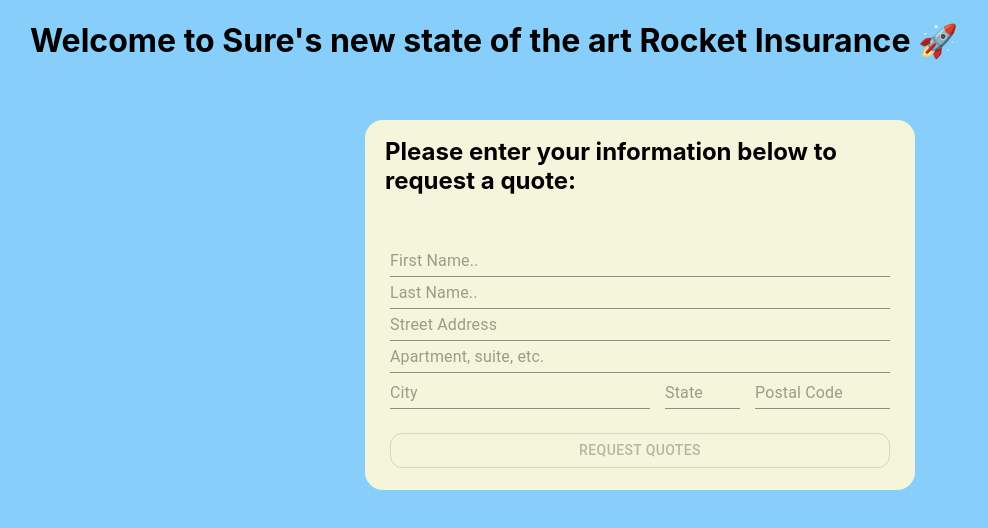
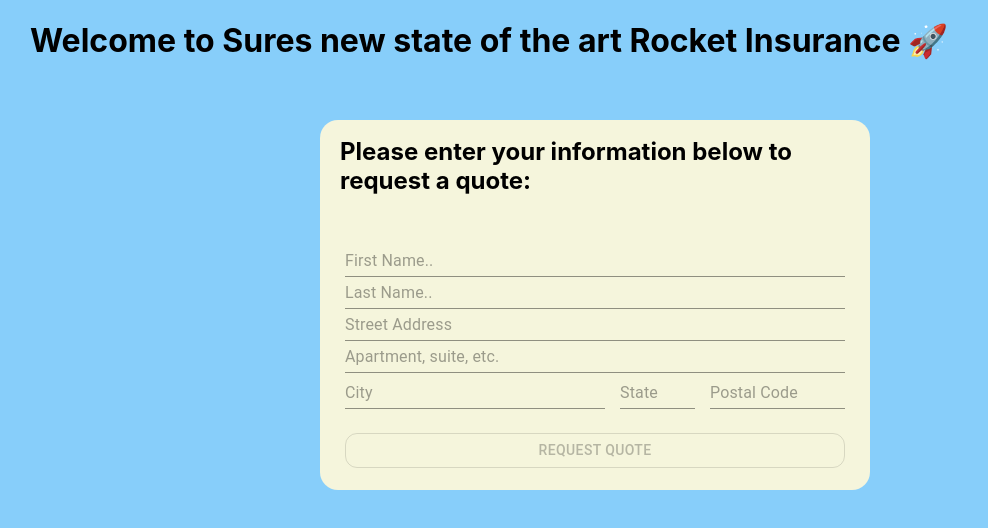
Before and after one commit to guizzettic/SureTakeHome, a React (Create React App) app: page / in a window 1280 px wide. Shown: the top 528 px of the page, without its empty margins (0-988 px from the left). Built offline with nearby package versions, Linux system fonts and the light colour scheme.

Commit message:
minor touchup

```diff
--- a/src/App.js
+++ b/src/App.js
@@ -5,7 +5,7 @@
 
 const useStyles = makeStyles({
   container: {
-    width: 550,
+    width: '50%',
     margin: '0 auto',
     paddingTop: 100,
   },
@@ -71,7 +71,7 @@
     <div className={classes.body}>
       <div className={classes.container}>
         <h1 className={classes.pageTitle}>
-          Welcome to Sure's new state of the art Rocket Insurance 🚀
+          Welcome to Sures new state of the art Rocket Insurance 🚀
         </h1>
         <UserInfoForm
           userInfo={userInfo}
@@ -87,6 +87,7 @@
             userInfo={userInfo}
             showDialog={showDialog}
             setShowDialog={setShowDialog}
+            setUserInfo={setUserInfo}
           />
         )}
       </div>
--- a/src/QuoteInfo.js
+++ b/src/QuoteInfo.js
@@ -1,4 +1,4 @@
-import { useState, useEffect } from 'react';
+import { useState } from 'react';
 import Button from '@mui/material/Button';
 import Dialog from '@mui/material/Dialog';
 import DialogActions from '@mui/material/DialogActions';
@@ -26,8 +26,8 @@
   userInfo,
   showDialog,
   setShowDialog,
+  setUserInfo,
 }) => {
-  const [open, setOpen] = useState(showDialog);
   const [policySelections, setPolicySelections] = useState({
     deductible: policyInfo.variable_options.deductible.values[0],
     asteroid_collision:
@@ -40,10 +40,6 @@
   const handleClose = () => {
     setShowDialog(false);
   };
-
-  useEffect(() => {
-    handleUpdate();
-  }, [policySelections]);
 
   const handleUpdate = () => {
     let url = `https://fed-challenge-api.sure.now.sh/api/v1/quotes/${policyInfo.quoteId}`;
@@ -82,10 +78,23 @@
       .catch((err) => console.error(err));
   };
 
+  const handleSubmitPolicy = () => {
+    setUserInfo({
+      first_name: '',
+      last_name: '',
+      line_1: '',
+      line_2: '',
+      city: '',
+      region: '',
+      postal: '',
+    });
+    setPolicySubmitted(true);
+  };
+
   return (
     <div>
       <Dialog
-        open={open}
+        open={showDialog}
         onClose={() => setShowDialog(false)}
         className={classes.dialogBox}
       >
@@ -130,10 +139,10 @@
             </Button>
             <Button
               variant="outlined"
-              onClick={() => setPolicySubmitted(true)}
+              onClick={handleSubmitPolicy}
               sx={{ borderRadius: 3 }}
             >
-              Submit Policy
+              Submit Quote
             </Button>
           </DialogActions>
         )}
--- a/src/components/DialogBody.js
+++ b/src/components/DialogBody.js
@@ -36,23 +36,16 @@
 });
 
 const DialogBody = ({
-  showDialog,
   policyInfo,
-  setShowDialog,
   handleUpdate,
   policySelections,
   setPolicySelections,
 }) => {
-  const [open, setOpen] = useState(showDialog);
   const [anchorEl, setAnchorEl] = useState({ deductible: null, limit: null });
   const classes = useStyles();
 
   const modalOpenDeductible = Boolean(anchorEl.deductible);
   const modalOpenLimit = Boolean(anchorEl.limit);
-
-  const handleClose = () => {
-    setShowDialog(false);
-  };
 
   const onHover = (e, modal) => {
     if (modal === 'deductible') {
@@ -72,8 +65,8 @@
   return (
     <div>
       <DialogContentText className={classes.pageDescription}>
-        Below find details on different options to calculate your personal
-        annual premium for rocket insurance:
+        Below you'll find details on different options to calculate your
+        personal annual premium for rocket insurance:
       </DialogContentText>
       <div style={{ display: 'flex', marginTop: 25 }}>
         <DialogContentText>Deductible</DialogContentText>
--- a/src/components/UserInfoForm.js
+++ b/src/components/UserInfoForm.js
@@ -1,7 +1,15 @@
 import { Button, TextField } from '@mui/material';
 import { makeStyles } from '@mui/styles';
 import { useEffect, useState } from 'react';
-import { fieldValidation } from '../utils';
+import {
+  fieldValidation,
+  verifyName,
+  verifyStreet,
+  verifyCity,
+  verifyRegion,
+  verifyPostal,
+  validInfo,
+} from '../utils';
 
 const useStyles = makeStyles({
   buttons: {
@@ -10,6 +18,7 @@
   form: {
     display: 'flex',
     flexDirection: 'column',
+    flexShrink: 1,
     height: 150,
     width: 500,
     justifyContent: 'space-between',
@@ -42,7 +51,6 @@
     borderRadius: 18,
   },
 });
-
 const UserInfoForm = ({ userInfo, setUserInfo, handleSubmit, policyInfo }) => {
   const [validForm, setValidForm] = useState(true);
   const classes = useStyles();
@@ -61,8 +69,11 @@
         <TextField
           variant="standard"
           required
-          error={userInfo.first_name !== '' && userInfo.first_name.length < 3}
-          // helperText={userInfo.first_name}
+          helperText={
+            verifyName(userInfo.first_name)
+              ? ''
+              : 'Please enter full first name'
+          }
           placeholder="First Name.."
           value={userInfo.first_name}
           onChange={(e) =>
@@ -72,6 +83,9 @@
         <TextField
           variant="standard"
           required
+          helperText={
+            verifyName(userInfo.last_name) ? '' : 'Please enter full last name'
+          }
           placeholder="Last Name.."
           value={userInfo.last_name}
           onChange={(e) =>
@@ -84,6 +98,11 @@
             variant="standard"
             required
             placeholder="Street Address"
+            helperText={
+              verifyStreet(userInfo.line_1)
+                ? ''
+                : 'Please enter your street address'
+            }
             value={userInfo.line_1}
             fullWidth
             onChange={(e) =>
@@ -104,6 +123,9 @@
               variant="standard"
               required
               placeholder="City"
+              helperText={
+                verifyCity(userInfo.city) ? '' : 'Enter valid city name'
+              }
               value={userInfo.city}
               className={classes.city}
               onChange={(e) =>
@@ -114,6 +136,7 @@
               variant="standard"
               required
               placeholder="State"
+              helperText={verifyRegion(userInfo.region) ? '' : 'State abbr.'}
               value={userInfo.region}
               className={classes.state}
               onChange={(e) =>
@@ -124,6 +147,10 @@
               variant="standard"
               required
               placeholder="Postal Code"
+              type="number"
+              helperText={
+                verifyPostal(userInfo.postal) ? '' : 'Enter postal code'
+              }
               value={userInfo.postal}
               className={classes.postal}
               onChange={(e) =>
@@ -138,13 +165,9 @@
           className={classes.buttons}
           disabled={validForm}
           onClick={handleSubmit}
-          sx={{
-            borderRadius: 3,
-            height: 35,
-            marginTop: 3,
-          }}
+          sx={validInfo(userInfo)}
         >
-          Request Quotes
+          Request Quote
         </Button>
       </form>
     </div>
--- a/src/utils.js
+++ b/src/utils.js
@@ -18,3 +18,43 @@
 export function capitalizeFirstLetter(string) {
   return string.charAt(0).toUpperCase() + string.slice(1);
 }
+
+export const verifyName = (name) => {
+  if (name !== '' && name.length < 3) return false;
+  else return true;
+};
+
+export const verifyStreet = (street) => {
+  if (street !== '' && street.length < 5) return false;
+  else return true;
+};
+
+export const verifyCity = (city) => {
+  if (city !== '' && city.length < 4) return false;
+  else return true;
+};
+
+export const verifyRegion = (region) => {
+  if (region !== '' && region.length !== 2) return false;
+  else return true;
+};
+
+export const verifyPostal = (postal) => {
+  if (postal !== '' && postal.length !== 5) return false;
+  else return true;
+};
+
+export const validInfo = (userInfo) => {
+  if (
+    !verifyRegion(userInfo.region) ||
+    !verifyPostal(userInfo.postal) ||
+    !verifyCity(userInfo.city)
+  )
+    return { borderRadius: 3, height: 35, marginTop: 0.1 };
+  else
+    return {
+      borderRadius: 3,
+      height: 35,
+      marginTop: 3,
+    };
+};
```
